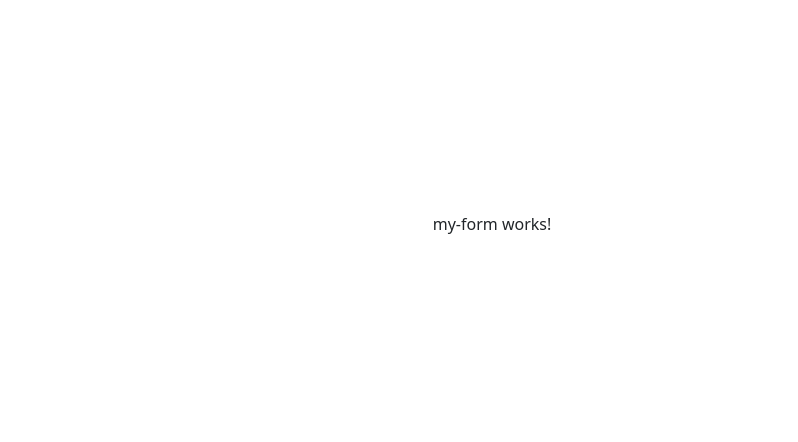
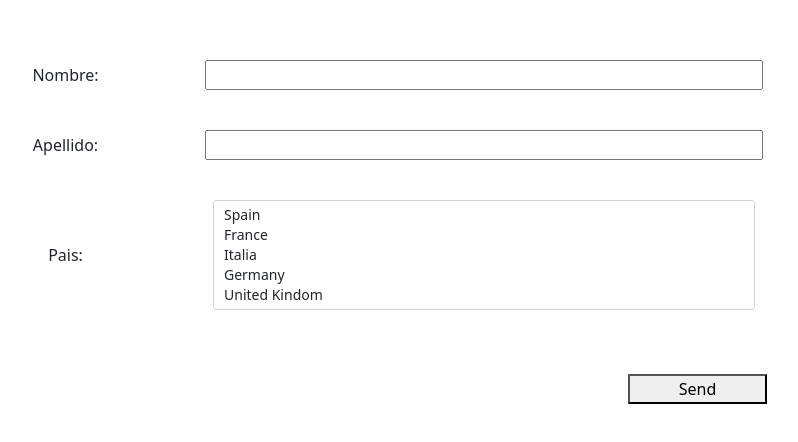
Before and after one commit to lauradillonar/angular023-forms, an Angular app: page / in a window 1280 px wide. Shown: the part 168-610 px from the top of the page, without its empty margins (148-946 px from the left). Built offline with nearby package versions, Linux system fonts and the light colour scheme.

Commit message:
Creando un formulario y mostrando por consola

```diff
--- a/src/app/my-form/my-form.component.html
+++ b/src/app/my-form/my-form.component.html
@@ -1 +1,47 @@
-<p>my-form works!</p>
+<form
+  #formSend="ngForm"
+  (ngSubmit)="onSubmitForm(formSend.value)"
+  class="row g-3 align-items-center mb-3"
+>
+  <!-- Name Input Field-->
+  <div class="row g-3 align-items-center mb-2">
+    <label for="name" class="col-3">Nombre:</label>
+    <input [(ngModel)]="person.name" type="text" name="name" class="col-6" />
+  </div>
+
+  <!-- Surname Input Field-->
+  <div class="row g-3 align-items-center mb-2">
+    <label for="surname" class="col-3">Apellido:</label>
+    <input
+      [(ngModel)]="person.surname"
+      type="text"
+      name="surname"
+      class="col-6"
+    />
+  </div>
+
+  <!-- Country Select Field-->
+  <div class="row g-3 align-items-center mb-5">
+    <div class="col-3">
+      <label for="floatingSelect col-3">Pais:</label>
+    </div>
+    <div class="col-6">
+      <select
+        [(ngModel)]="person.idCountry"
+        name="idCountry"
+        class="form-select form-select-sm col-6 form-control"
+        aria-label=".form-select-sm example"
+        size="5"
+      >
+        <option *ngFor="let item of country" [value]="item.id">
+          {{ item.nombre }}
+        </option>
+      </select>
+    </div>
+  </div>
+
+  <!-- Submit button-->
+  <div class="d-flex justify-content-end col-9">
+    <button type="submit" class="col-2">Send</button>
+  </div>
+</form>
--- a/src/app/my-form/my-form.component.ts
+++ b/src/app/my-form/my-form.component.ts
@@ -23,6 +23,10 @@ export class MyFormComponent implements OnInit {
     ];
   }
 
+  onSubmitForm(value: any):void{
+    console.log(value);
+  }
+
   ngOnInit(): void {
   }
 
```
